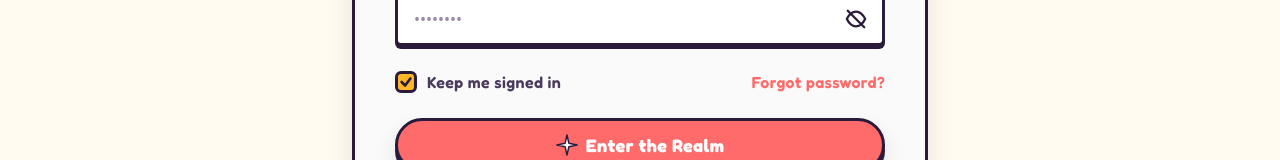
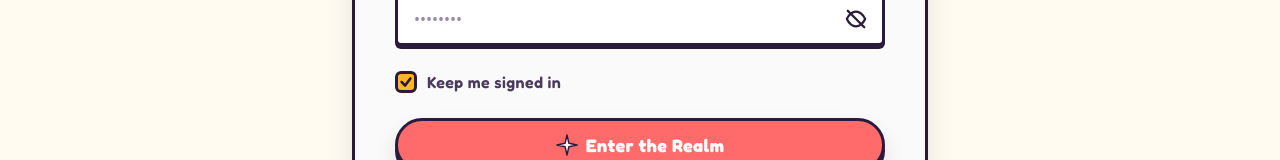
Before and after one commit to christphralden/magic-nugger-app, a React (Vite) app in the folder web-app/: page /login in a window 1280 px wide. Shown: the part 439-599 px from the top of the page. Built offline with nearby package versions, Linux system fonts and the light colour scheme; what @magic-nugger-app/shared would draw is missing.

Commit message:
remove forgot password

```diff
--- a/web-app/src/pages/login.tsx
+++ b/web-app/src/pages/login.tsx
@@ -90,8 +90,7 @@ function LoginPasswordField() {
 }
 
 function LoginFormFooter() {
-  const { rememberMe, handleToggleRememberMe, handleForgotPassword } =
-    useLoginContext();
+  const { rememberMe, handleToggleRememberMe } = useLoginContext();
   return (
     <div className="flex justify-between items-center">
       <Button
@@ -120,14 +119,6 @@ function LoginFormFooter() {
           )}
         </span>
         <Typography variant={"label"}>Keep me signed in</Typography>
-      </Button>
-      <Button
-        type="button"
-        variant="ghost"
-        className="font-bold text-[14px] text-coral p-0 h-auto hover:bg-transparent"
-        onClick={handleForgotPassword}
-      >
-        <Typography variant={"label"}>Forgot password?</Typography>
       </Button>
     </div>
   );
```
